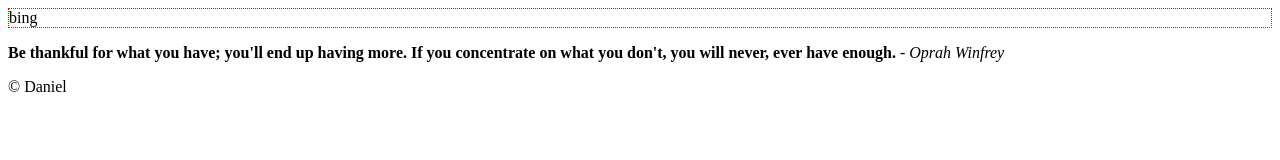
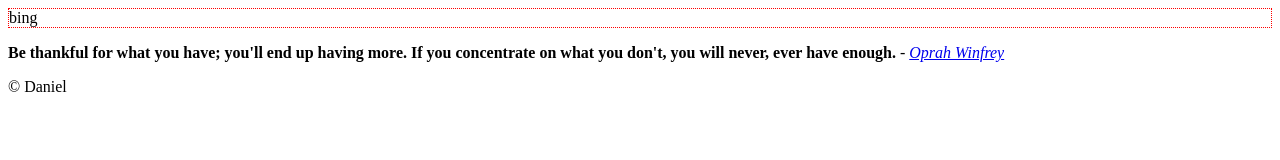
Before and after one commit to oceanns/ding-github.io, a plain HTML site: page index.html in a window 1280 px wide. Drawn offline with Linux system fonts and the light colour scheme.

Commit message:
Update index.html

```diff
--- a/index.html
+++ b/index.html
@@ -25,7 +25,7 @@
   <footer>
     <p>
       <strong>Be thankful for what you have; you'll end up having more. If you concentrate on what you don't, you will never, ever have enough.</strong>
-      <em>- Oprah Winfrey</em>
+      <em>- <a href="https://www.goodhousekeeping.com/life/g5080/life-quotes/" target="_blank">Oprah Winfrey</a></em>
     </p>
     <p>&copy Daniel</p>
   </footer>
```
